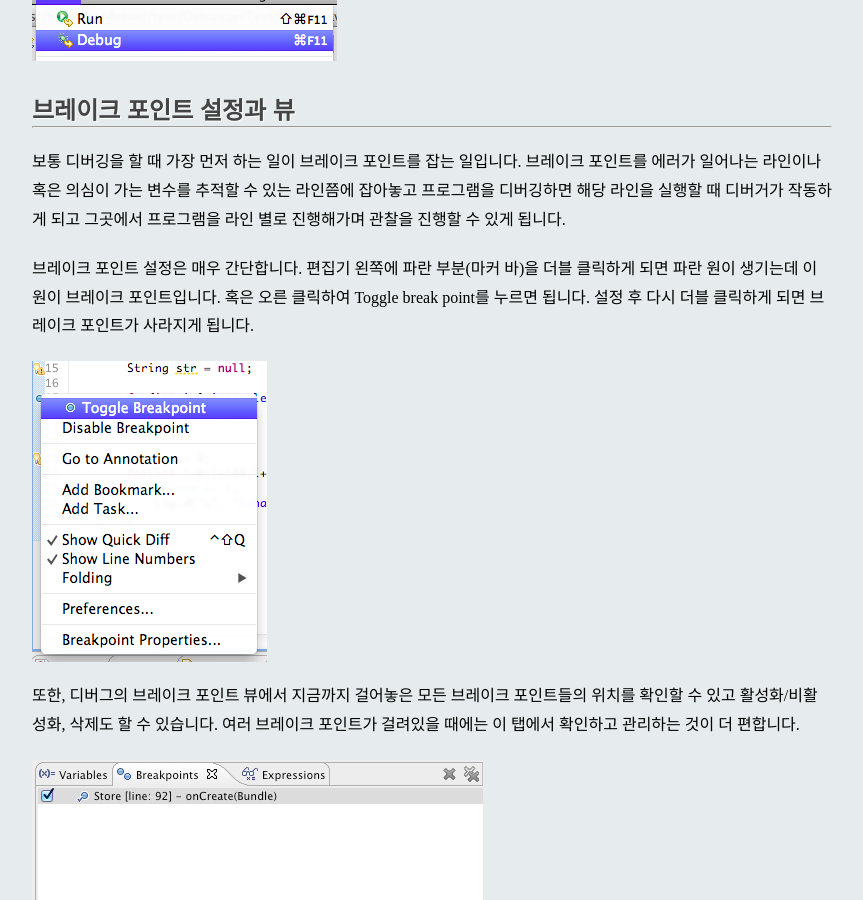
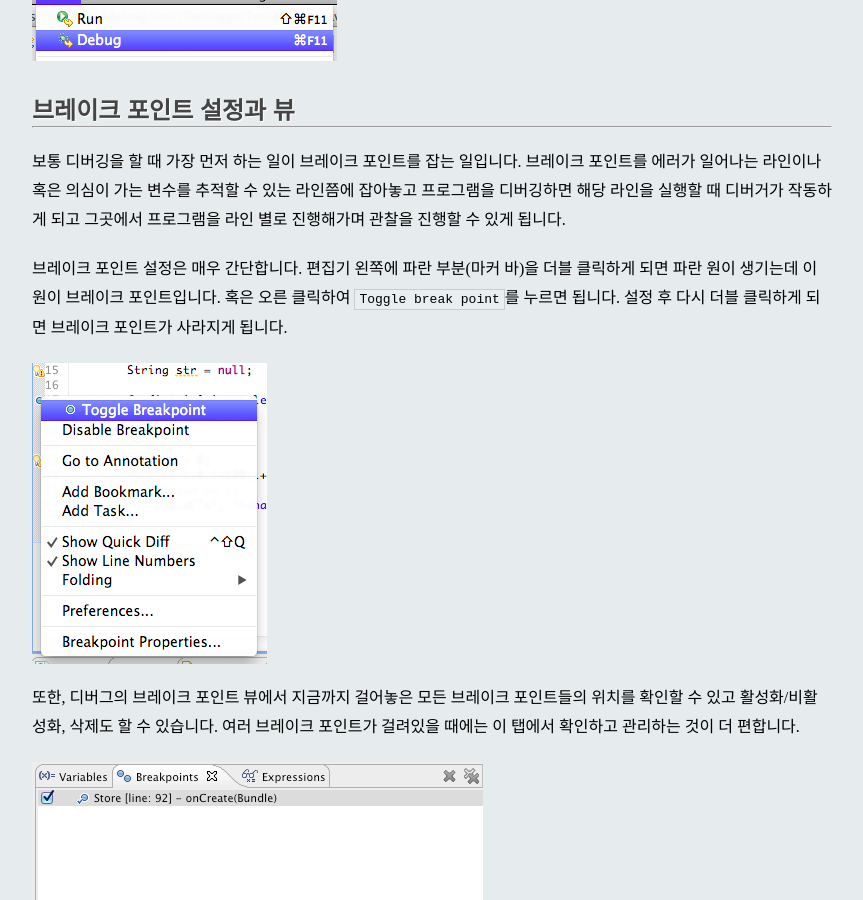
Before and after one commit to darjeeling/spoqa.github.com, a Jekyll site: the page built from _posts/2012-03-05-eclipse-debugger.md, in a window 1280 px wide and 900 px high, scrolled down 1452 px. Shown: the whole window, without its empty margins (208-1071 px from the left). Built offline with Jekyll 4.4.1, drawn with Linux system fonts in a browser that asks for light colours; nearby versions of some CDN libraries; comment, search, counter and statistics services are not loaded; some of the changed text lies outside the part shown.

Commit message:
draft final

```diff
--- a/_posts/2012-03-05-eclipse-debugger.md
+++ b/_posts/2012-03-05-eclipse-debugger.md
@@ -28,7 +28,7 @@ description: Eclipse의 디버거의 사용 방법을 소개합니다.
 ---
 보통 디버깅을 할 때 가장 먼저 하는 일이 브레이크 포인트를 잡는 일입니다. 브레이크 포인트를 에러가 일어나는 라인이나 혹은 의심이 가는 변수를 추적할 수 있는 라인쯤에 잡아놓고 프로그램을 디버깅하면 해당 라인을 실행할 때 디버거가 작동하게 되고 그곳에서 프로그램을 라인 별로 진행해가며 관찰을 진행할 수 있게 됩니다.
 
-브레이크 포인트 설정은 매우 간단합니다. 편집기 왼쪽에 파란 부분(마커 바)을 더블 클릭하게 되면 파란 원이 생기는데 이 원이 브레이크 포인트입니다. 혹은 오른 클릭하여 Toggle break point를 누르면 됩니다. 설정 후 다시 더블 클릭하게 되면 브레이크 포인트가 사라지게 됩니다.
+브레이크 포인트 설정은 매우 간단합니다. 편집기 왼쪽에 파란 부분(마커 바)을 더블 클릭하게 되면 파란 원이 생기는데 이 원이 브레이크 포인트입니다. 혹은 오른 클릭하여 <code>Toggle break point</code>를 누르면 됩니다. 설정 후 다시 더블 클릭하게 되면 브레이크 포인트가 사라지게 됩니다.
 
 ![toggle-breakpoint](/images/eclipse-debugger/toggle-breakpoint.png)
 
```
Also changed, not shown: other parts of _posts/2012-03-05-eclipse-debugger.md (+1 -1 lines).
